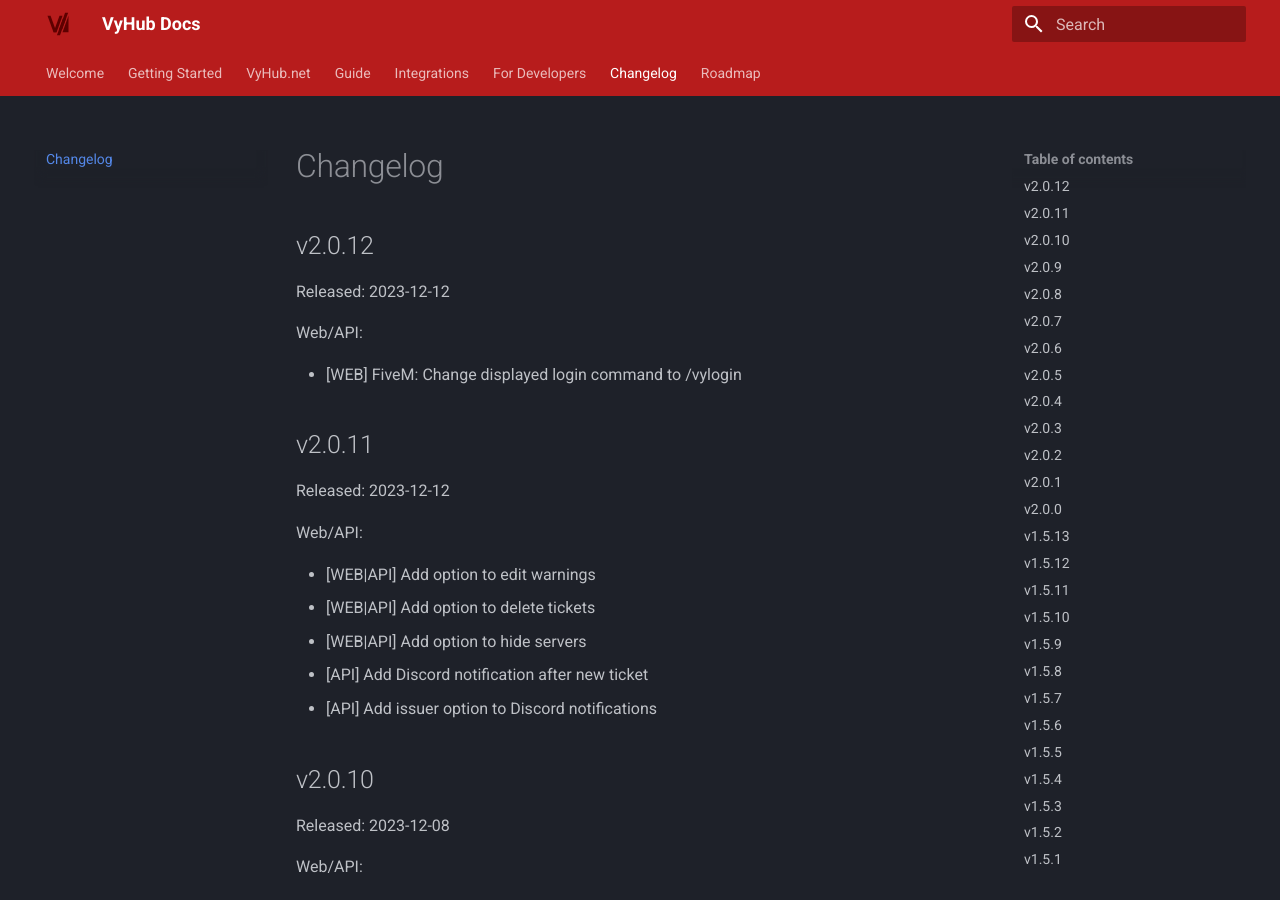
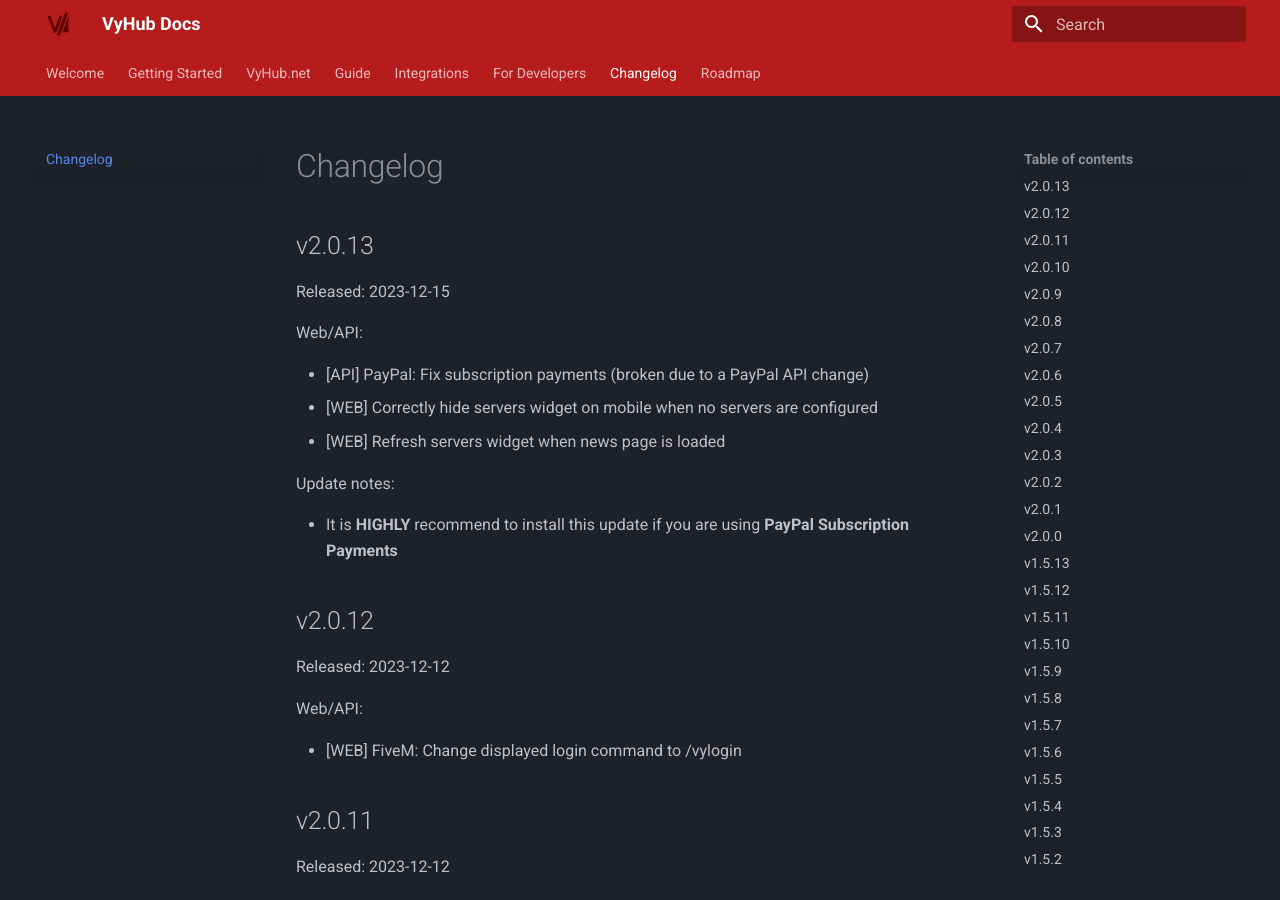
Before and after one commit to nyx-project/vyhub-documentation, an MkDocs documentation site: the page built from docs/changelog.md, in a window 1280 px wide and 900 px high. Built offline with MkDocs 1.6.1 and Material for MkDocs 9.7.7, drawn with Linux system fonts in a browser that asks for light colours; the version menu is left out.

Commit message:
Changelog 2.0.13

```diff
--- a/docs/changelog.md
+++ b/docs/changelog.md
@@ -1,4 +1,19 @@
 # Changelog
+
+## v2.0.13
+
+Released: 2023-12-15
+
+Web/API:
+
+- [API] PayPal: Fix subscription payments (broken due to a PayPal API change)
+- [WEB] Correctly hide servers widget on mobile when no servers are configured
+- [WEB] Refresh servers widget when news page is loaded
+
+Update notes:
+
+- It is **HIGHLY** recommend to install this update if you are using **PayPal Subscription Payments**
+
 
 ## v2.0.12
 
```
